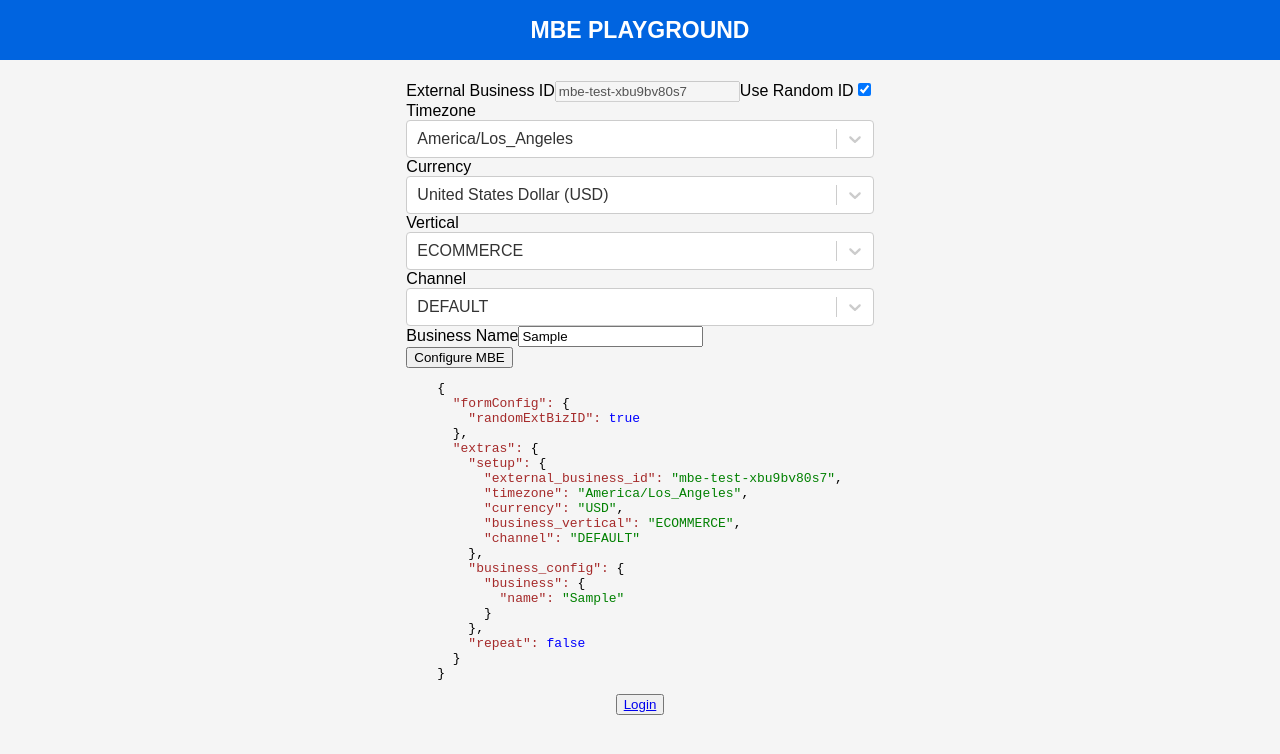
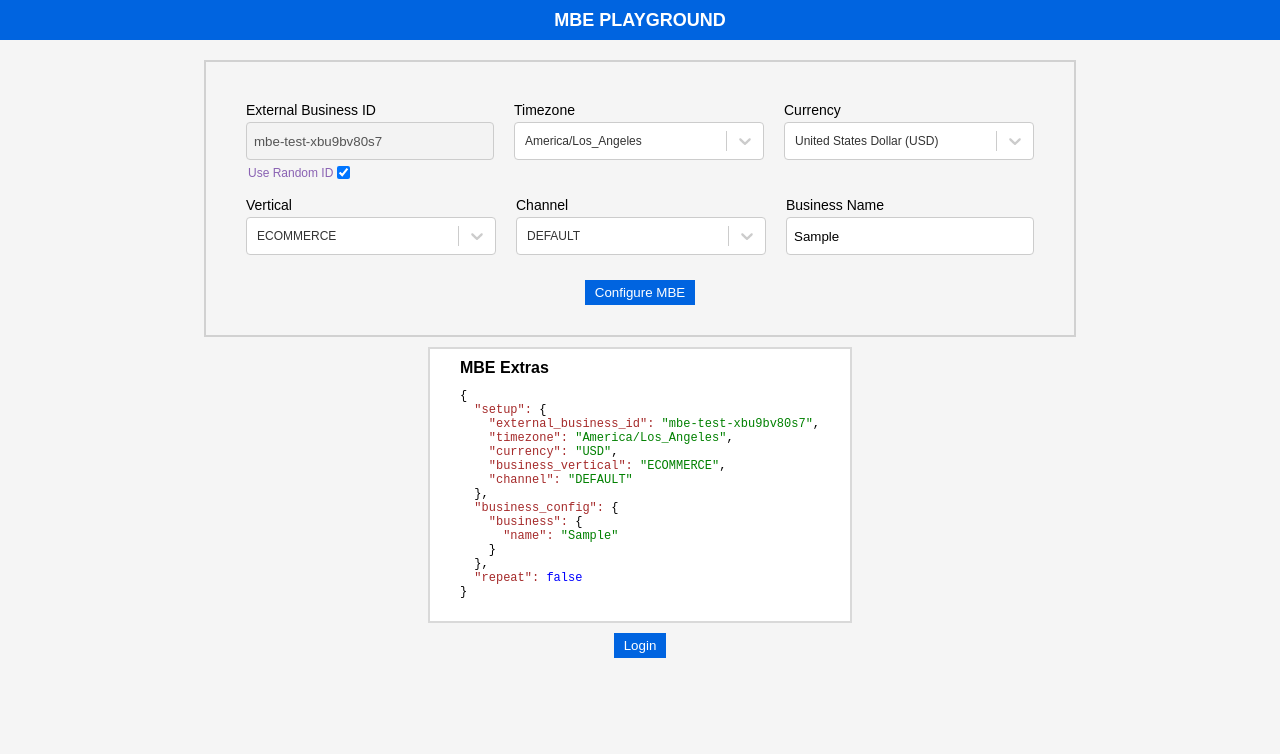
Before and after one commit to rahulmaddineni/mbe-playground, a React (Create React App) app: page / in a window 1280 px wide. Both pictures are taken after typing "Sample", "Sample", "Sample", "Sample", "Sample" into the empty fields and a click on the button "Configure MBE". Shown: the top 754 px of the page. Built offline with nearby package versions, Linux system fonts and the light colour scheme; no server answers.

Commit message:
Add form styles for MBE Configerator

```diff
--- a/src/components/JSONView.tsx
+++ b/src/components/JSONView.tsx
@@ -1,5 +1,10 @@
 import React from "react";
 import "../styles/JSONView.css";
+
+type Props = {
+  data: any;
+  heading?: string;
+};
 
 const syntaxHighlight = (json) => {
   if (typeof json !== "string") {
@@ -29,13 +34,16 @@ const syntaxHighlight = (json) => {
   );
 };
 
-const JsonView = ({ data }) => {
+const JsonView: React.FC<Props> = ({ data, heading }) => {
   return (
-    <pre
-      dangerouslySetInnerHTML={{
-        __html: syntaxHighlight(data),
-      }}
-    />
+    <div className="view">
+      {heading && <div className="view-heading">{heading}</div>}
+      <pre
+        dangerouslySetInnerHTML={{
+          __html: syntaxHighlight(data),
+        }}
+      />
+    </div>
   );
 };
 export default JsonView;
--- a/src/components/MBEConfigForm.tsx
+++ b/src/components/MBEConfigForm.tsx
@@ -10,6 +10,7 @@ import {
 import Select from "react-select";
 import JsonView from "./JSONView.tsx";
 import { buildUrl } from "../helpers/mbe_url_builder.ts";
+import "../styles/configstyles.css";
 
 type Props = {};
 
@@ -105,23 +106,48 @@ const MBEConfigForm: React.FC<Props> = () => {
     setLoginUrl(url);
   };
 
+  const onHandleLogin = () => {
+    if (loginUrl) {
+      window.open(loginUrl, "_blank");
+    }
+  };
+
+  const selectStyles = {
+    control: (base) => ({
+      ...base,
+      width: "250px",
+    }),
+    singleValue: (base) => ({
+      ...base,
+      fontSize: "12px",
+    }),
+    option: (base) => ({
+      ...base,
+      fontSize: "12px",
+    }),
+  };
+
   return (
     <>
       <form onSubmit={handleSubmit(onHandleSubmit)}>
+        <div className="form-row">
           <div>
             <label htmlFor="externalBusinessId">External Business ID</label>
             <input
               type="text"
               id="externalBusinessId"
               disabled={isRandomExtBizIDChecked}
+              className="form-input"
               {...register("extras.setup.external_business_id")}
             />
-          <label htmlFor="randomExtBizID">Use Random ID</label>
+            <div className="random-external-id">
+              <span className="random-external-id-input">Use Random ID</span>
               <input
                 id="randomExtBizID"
                 type="checkbox"
                 {...register("formConfig.randomExtBizID")}
               />
+            </div>
           </div>
           <div>
             <label htmlFor="timezone">Timezone</label>
@@ -132,6 +158,7 @@ const MBEConfigForm: React.FC<Props> = () => {
                 (option) => option.value === "America/Los_Angeles"
               )}
               onChange={handleTimezoneChange}
+              styles={selectStyles}
             />
           </div>
           <div>
@@ -143,8 +170,11 @@ const MBEConfigForm: React.FC<Props> = () => {
                 (option) => option.value === "USD"
               )}
               onChange={handleCurrencyChange}
+              styles={selectStyles}
             />
           </div>
+        </div>
+        <div className="form-row">
           <div>
             <label htmlFor="vertical">Vertical</label>
             <Select
@@ -154,6 +184,7 @@ const MBEConfigForm: React.FC<Props> = () => {
                 (option) => option.value === BusinessVertical.ECOMMERCE
               )}
               onChange={handleVerticalChange}
+              styles={selectStyles}
             />
           </div>
           <div>
@@ -165,6 +196,7 @@ const MBEConfigForm: React.FC<Props> = () => {
                 (option) => option.value === MBEFlow.DEFAULT
               )}
               onChange={handleChannelChange}
+              styles={selectStyles}
             />
           </div>
           <div>
@@ -173,15 +205,21 @@ const MBEConfigForm: React.FC<Props> = () => {
               type="text"
               id="businessName"
               placeholder="Example Business"
+              className="form-input"
               {...register("extras.business_config.business.name")}
             />
           </div>
-        <button type="submit">Configure MBE</button>
+        </div>
+        <div className="submit-row">
+          <button type="submit" className="submit-button">
+            Configure MBE
+          </button>
+        </div>
       </form>
-      {formData && <JsonView data={formData} />}
+      {formData && <JsonView data={formData.extras} heading="MBE Extras" />}
       {loginUrl && (
-        <button>
-          <a href={loginUrl} target="_blank">Login</a>
+        <button className="submit-button" onClick={onHandleLogin}>
+          Login
         </button>
       )}
     </>
--- a/src/styles/App.css
+++ b/src/styles/App.css
@@ -5,7 +5,7 @@
 }
 .title-text {
   font-weight: 800;
-  font-size: 23px;
+  font-size: 18px;
   text-transform: uppercase;
   color: white;
   display: flex;
@@ -13,8 +13,8 @@
 .title-block {
   display: flex;
   width: 100%;
-  height: 60px;
-  background-color: #0064e0;
+  height: 40px;
+  background-color: rgb(0, 100, 224);
   justify-content: center;
   align-items: center;
   margin-bottom: 20px;
@@ -23,6 +23,9 @@
   display: flex;
   flex-direction: column;
   align-items: center;
+  border-radius: 0.25rem;
+  margin-right: auto;
+  margin-left: auto;
 }
 .manage-view {
   display: flex;
--- a/src/styles/JSONView.css
+++ b/src/styles/JSONView.css
@@ -13,3 +13,15 @@ pre .boolean {
 pre .null {
   color: magenta;
 }
+
+.view {
+  border: 2px solid rgba(0, 0, 0, 0.15);
+  margin: 10px;
+  padding: 10px 30px;
+  background-color: white;
+  font-size: 12px;
+}
+.view-heading {
+  font-size: 16px;
+  font-weight: 700;
+}
--- /dev/null
+++ b/src/styles/configstyles.css
@@ -0,0 +1,54 @@
+form {
+  display: flex;
+  flex-direction: column;
+  border: 2px solid rgba(0, 0, 0, 0.15);
+  padding: 30px;
+}
+
+form label {
+  display: block;
+  font-size: 14px;
+  margin: 5px 0 4px;
+}
+
+.form-row {
+  display: flex;
+  flex-direction: row;
+}
+
+.form-row > div {
+  margin: 5px 10px;
+}
+
+.random-external-id {
+  display: flex;
+  align-items: center;
+  margin: 3px 0 0 2px;
+}
+
+.random-external-id-input {
+  font-size: 12px;
+  color: rgb(138, 98, 179);
+}
+
+.form-input {
+  height: 36px;
+  width: 239px;
+  padding: 0 0 0 7px;
+  border: 1px solid hsl(0, 0%, 80%);
+  border-radius: 4px;
+}
+
+.submit-row {
+    display: flex;
+    align-items: center;
+    justify-content: center;
+    margin-top: 20px;
+}
+
+.submit-button {
+    background-color: rgb(0, 100, 224);
+    color: white;
+    border: 0px;
+    padding: 5px 10px;
+}
```
Lines whose indentation alone changed are shown as unchanged.
